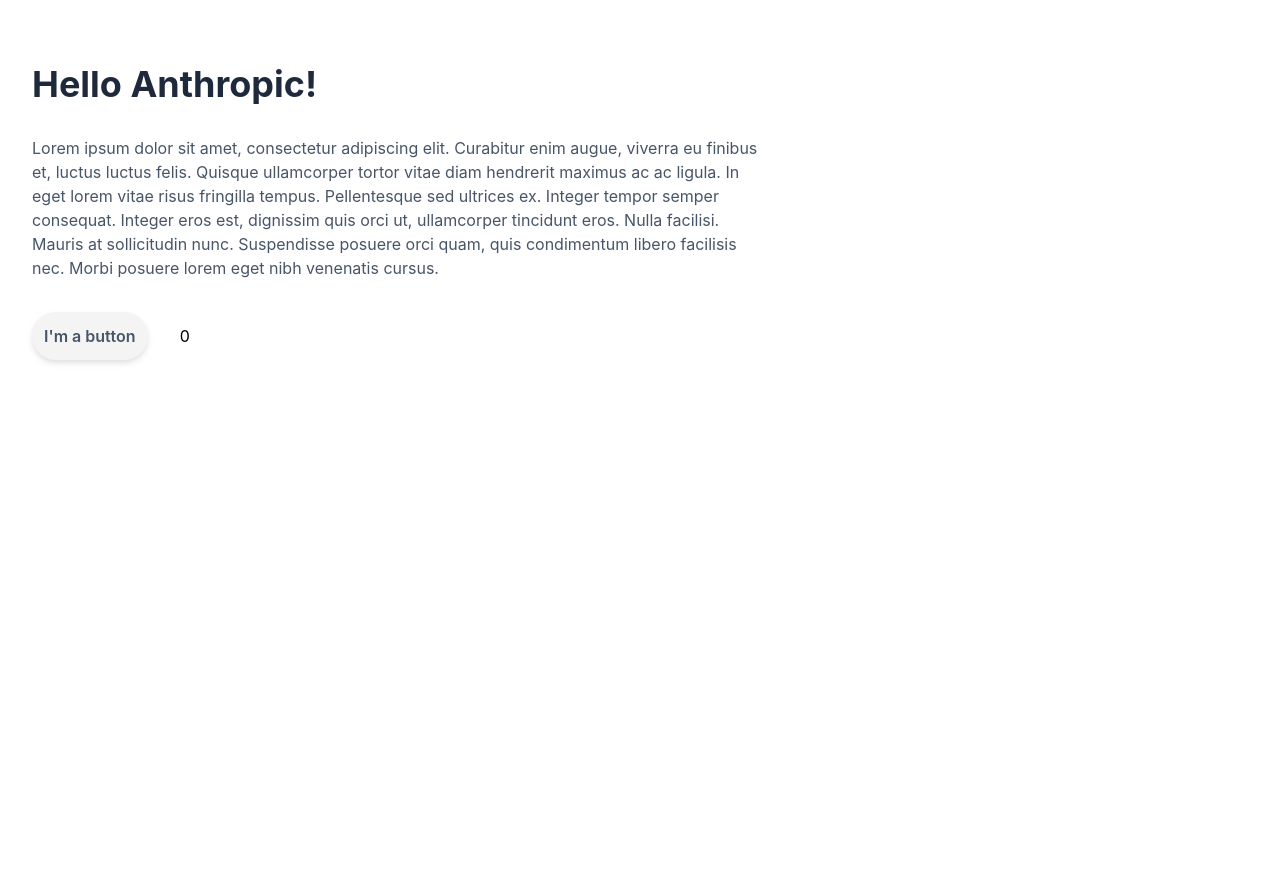
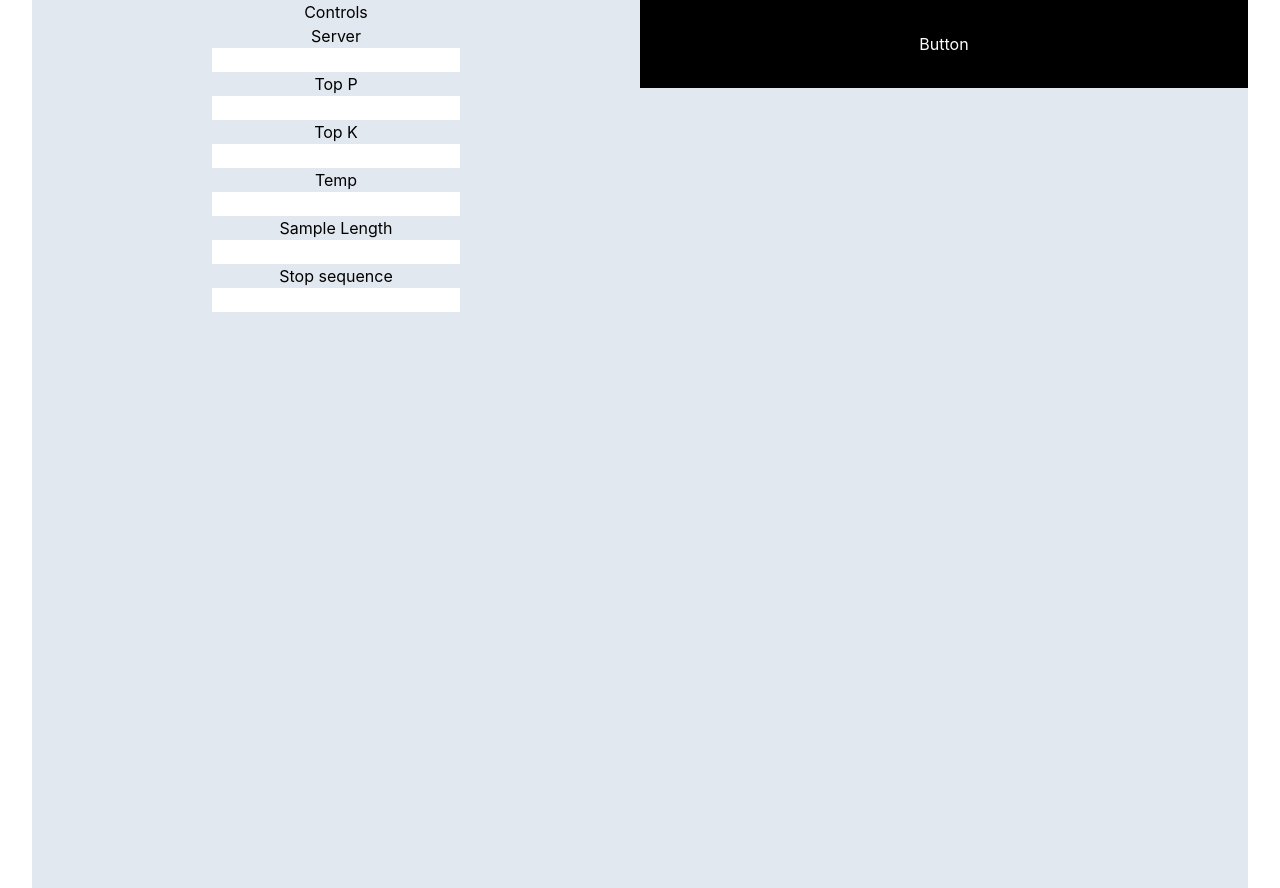
Before and after one commit to jeeyoonhyun/hello-anthropic, a React (Create React App) app: page / in a window 1280 px wide. Before the commit the page ends 800 px from the top, so only its background shows below. Built offline with nearby package versions, Linux system fonts and the light colour scheme.

Commit message:
finish coding test

```diff
--- a/src/App.js
+++ b/src/App.js
@@ -3,18 +3,47 @@
 
 function App() {
   return (
-    <div className="App ml-8 mt-16 mr-8">
-      <header>
-        <h1 className="flex text-4xl text-slate-800 font-bold">Hello Anthropic!</h1>
-      </header>
-      <section className="flex flex-col gap-8 mt-8">
-        <p className="text-left w-3/5 text-slate-600">Lorem ipsum dolor sit amet, consectetur adipiscing elit. Curabitur enim augue, viverra eu finibus et, luctus luctus felis. Quisque ullamcorper tortor vitae diam hendrerit maximus ac ac ligula. In eget lorem vitae risus fringilla tempus. Pellentesque sed ultrices ex. Integer tempor semper consequat. Integer eros est, dignissim quis orci ut, ullamcorper tincidunt eros. Nulla facilisi. Mauris at sollicitudin nunc. Suspendisse posuere orci quam, quis condimentum libero facilisis nec. Morbi posuere lorem eget nibh venenatis cursus.</p>
-        <div className="flex justify-start">
-          <Component text={`I'm a button`}/>
+    <div className="App ml-8 mr-8 grid grid-cols-1 md:grid-cols-2 bg-slate-200">
+      <section className="w-2/8">
+        <h1>Controls</h1>
+        <div>
+            <div>Server</div>
+            <input></input>
         </div>
-
+        <div>
+            <div>Top P</div>
+            <input></input>
+        </div>
+        <div>
+            <div>Top K</div>
+            <input></input>
+        </div>
+        <div>
+            <div>Temp</div>
+            <input></input>
+        </div>
+        <div>
+            <div>Sample Length</div>
+            <input></input>
+        </div>
+        <div>
+            <div>Stop sequence</div>
+            <input></input>
+        </div>
       </section>
 
+      <section className="w-6/8 flex flex-col">
+        <button
+          className="p-8 bg-black text-white"
+          onClick={() => {
+            document.querySelector('.inputText').innerHTML += `
+              <span class="bg-orange-800 text-white"> This will be added</span>
+            `
+          }}>
+          Button
+        </button>
+        <Component />
+      </section>
     </div>
   );
 }
--- a/src/Components/Component.js
+++ b/src/Components/Component.js
@@ -1,20 +1,27 @@
+import ReactDOM from "react";
 import React, { useState } from "react";
 
-function Component(props) {
-    const [count, setCount] = useState(0);
+class Component extends React.Component {
+    constructor(props) {
+        super(props)
+    }
 
-    return (
-        <div className="flex gap-8">
-            <button
-                className="rounded-full bg-zinc-100 hover:bg-zinc-50 active:translate-y-1 p-3 font-semibold text-slate-600 hover:text-slate-800 drop-shadow-md"
-                onClick={() => setCount(count + 1)}
-            >
-                {props.text}
-            </button>
-            <p className="pt-3">{count}</p>
+    handleChange () {
+        console.log('handle change called')
+    }
+
+    render () {
+        return (
+        <div className="">
+        <div
+          contentEditable="true"
+          className="inputText h-screen w-full overflow-hidden p-12 focus:outline-none"
+          onInput={this.handleChange}
+        >
         </div>
-
+        </div>
     );
+    }
 }
 
-export default Component;
+export default Component
```
